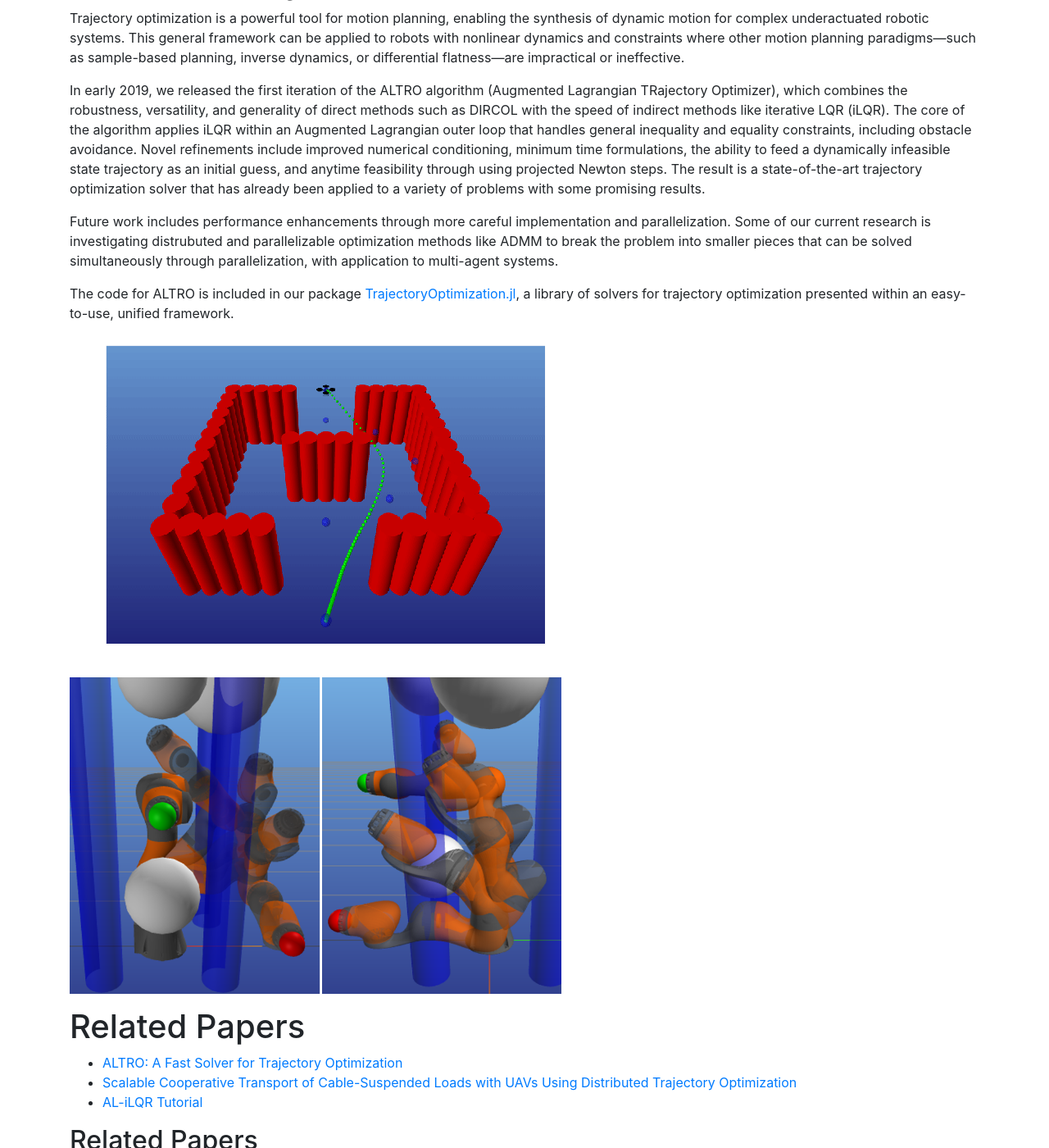
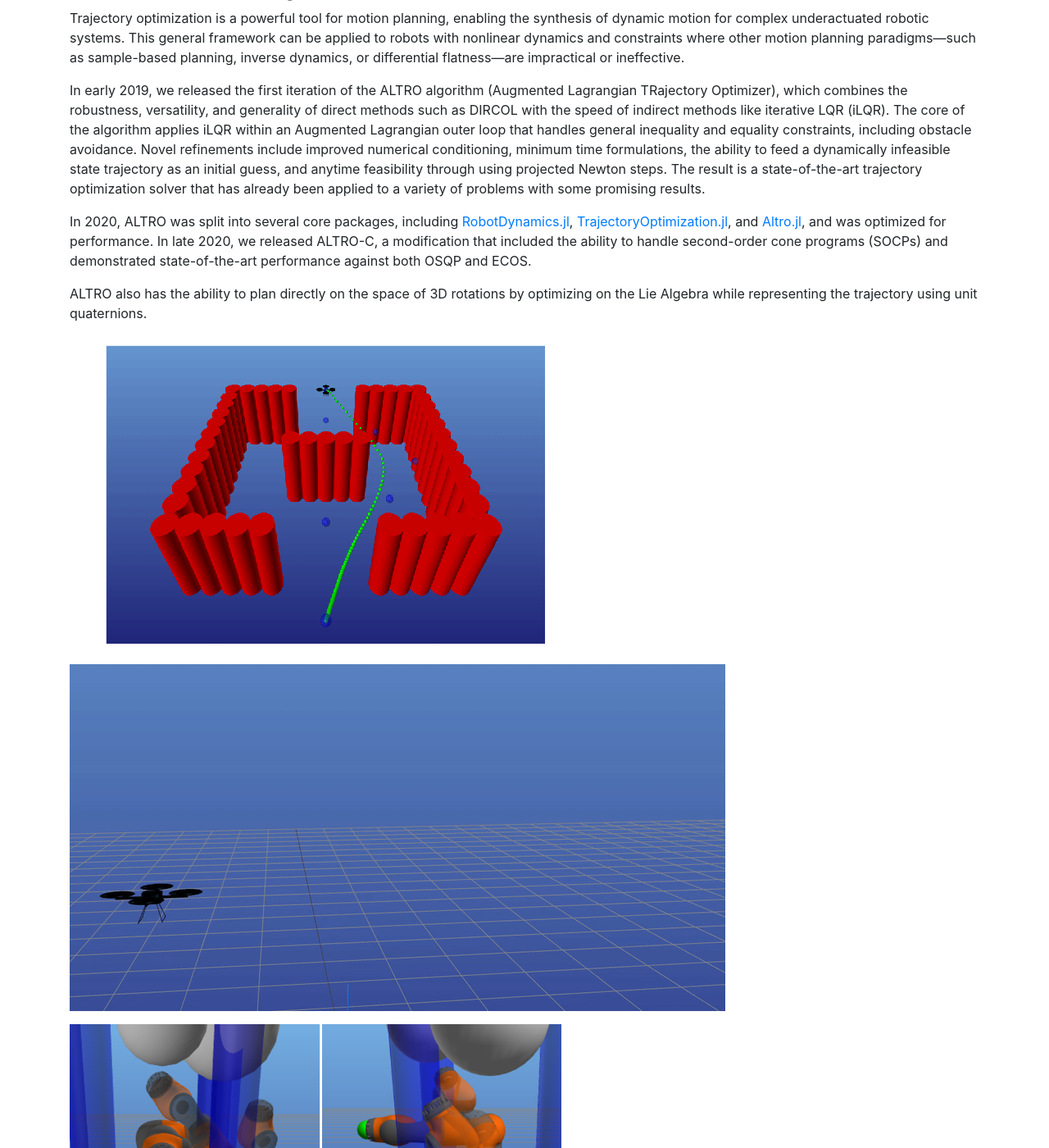
Before and after one commit to RoboticExplorationLab/roboticexplorationlab.github.io, a Jekyll site: the page built from _projects/trajopt.md, in a window 1280 px wide and 1400 px high, scrolled down 575 px. Shown: the whole window at 82% size. Built offline with Jekyll 4.4.1, drawn with Linux system fonts in a browser that asks for light colours; some of the changed text lies outside the part shown.

Commit message:
Update trajopt project

```diff
--- a/_data/pubs.yml
+++ b/_data/pubs.yml
@@ -9,7 +9,7 @@
   status: Submitted
 
 - title: "ALTRO-C: A Fast Solver for Conic Model-Predictive Control"
-  authors: [brian, tarun, Daniel Neamati, kevin, rianna, zac]
+  authors: [brian, tarun, Daniel Neamati, kevin, Rianna Jitosho, zac]
   date: 2021-05-30
   pub-type: conference
   publisher: International Conference on Robotics and Automation
--- a/_projects/trajopt.md
+++ b/_projects/trajopt.md
@@ -19,15 +19,12 @@ Trajectory optimization is a powerful tool for motion planning, enabling the syn
 
 In early 2019, we released the first iteration of the ALTRO algorithm (Augmented Lagrangian TRajectory Optimizer), which combines the robustness, versatility, and generality of direct methods such as DIRCOL with the speed of indirect methods like iterative LQR (iLQR). The core of the algorithm applies iLQR within an Augmented Lagrangian outer loop that handles general inequality and equality constraints, including obstacle avoidance. Novel refinements include improved numerical conditioning, minimum time formulations, the ability to feed a dynamically infeasible state trajectory as an initial guess, and anytime feasibility through using projected Newton steps. The result is a state-of-the-art trajectory optimization solver that has already been applied to a variety of problems with some promising results.
 
-Future work includes performance enhancements through more careful implementation and parallelization. Some of our current research is investigating distrubuted and parallelizable optimization methods like ADMM to break the problem into smaller pieces that can be solved simultaneously through parallelization, with application to multi-agent systems.
+In 2020, ALTRO was split into several core packages, including [RobotDynamics.jl](https://github.com/RoboticExplorationLab/RobotDynamics.jl), [TrajectoryOptimization.jl](https://github.com/RoboticExplorationLab/TrajectoryOptimization.jl.git), and [Altro.jl](https://github.com/RoboticExplorationLab/ALTRO.jl), and was optimized for performance. In late 2020, we released ALTRO-C, a modification that included the ability to handle second-order cone programs (SOCPs) and demonstrated state-of-the-art performance against both OSQP and ECOS.
 
-The code for ALTRO is included in our package [TrajectoryOptimization.jl](https://github.com/RoboticExplorationLab/TrajectoryOptimization.jl.git), a library of solvers for trajectory optimization presented within an easy-to-use, unified framework.
+ALTRO also has the ability to plan directly on the space of 3D rotations by optimizing on the Lie Algebra while representing the trajectory using unit quaternions.
+
 
 ![ALTRO running a quadcopter through a maze](/img/maze_v2.gif)
+![Quadrotor Flip](/img/quadflip.gif)
 
 <img src="/img/kuka_combined.png" alt="drawing" width="600"/>
-
-# Related Papers
-* [ALTRO: A Fast Solver for Trajectory Optimization](/papers/altro-iros.pdf)
-* [Scalable Cooperative Transport of Cable-Suspended Loads with UAVs Using Distributed Trajectory Optimization](/papers/distributed_quads.pdf)
-* [AL-iLQR Tutorial](https://bjack205.github.io/papers/AL_iLQR_Tutorial.pdf)
```
Also changed, not shown: img/quadflip.gif (added).
